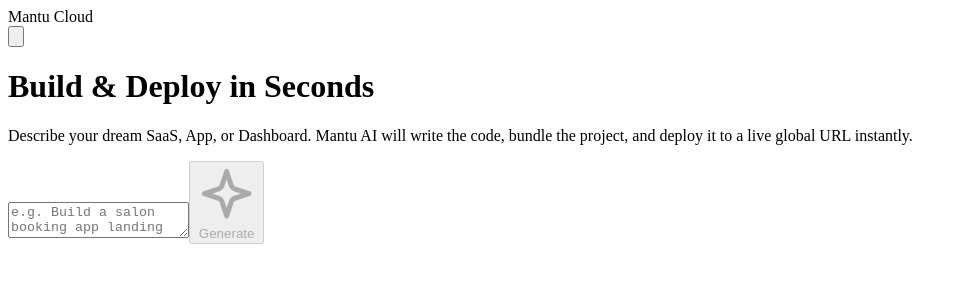
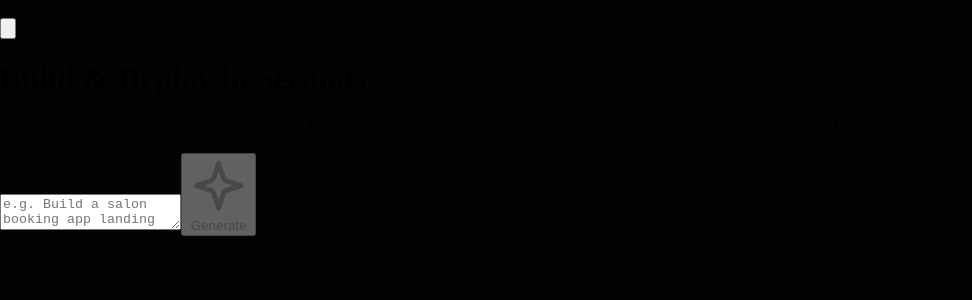
Before and after one commit to mantupatra23-pixel/Mantu-AI-frontend, a React (Vite) app: page / in a window 1280 px wide. Shown: the top 300 px of the page, without its empty margins (0-972 px from the left). Built offline with nearby package versions, Linux system fonts and the light colour scheme.

Commit message:
Fix: Added Tailwind CSS and restored premium dark theme

```diff
--- /dev/null
+++ b/src/index.css
@@ -0,0 +1,9 @@
+@tailwind base;
+@tailwind components;
+@tailwind utilities;
+
+body {
+  margin: 0;
+  padding: 0;
+  background-color: #030303;
+}
--- a/src/main.jsx
+++ b/src/main.jsx
@@ -1,6 +1,7 @@
 import React from 'react';
 import ReactDOM from 'react-dom/client';
 import App from './App.jsx';
+import './index.css';
 
 ReactDOM.createRoot(document.getElementById('root')).render(
   <React.StrictMode>
```
